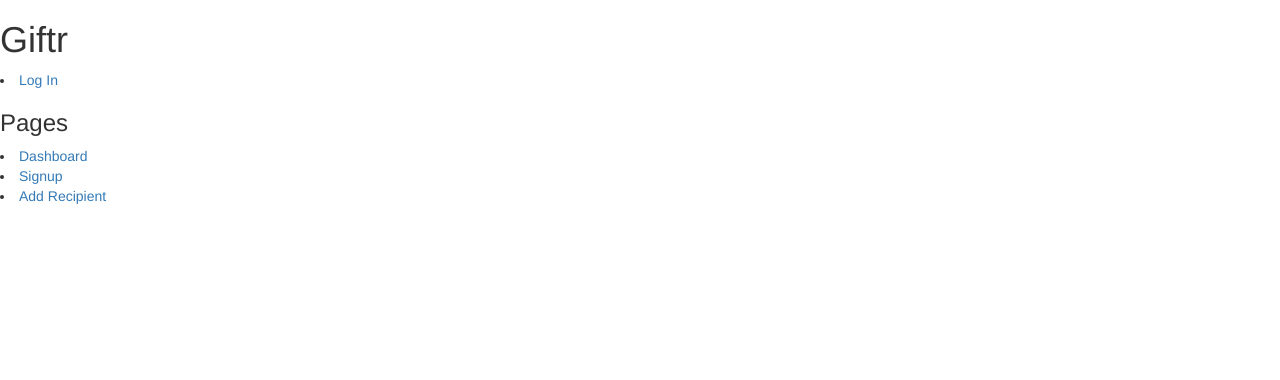
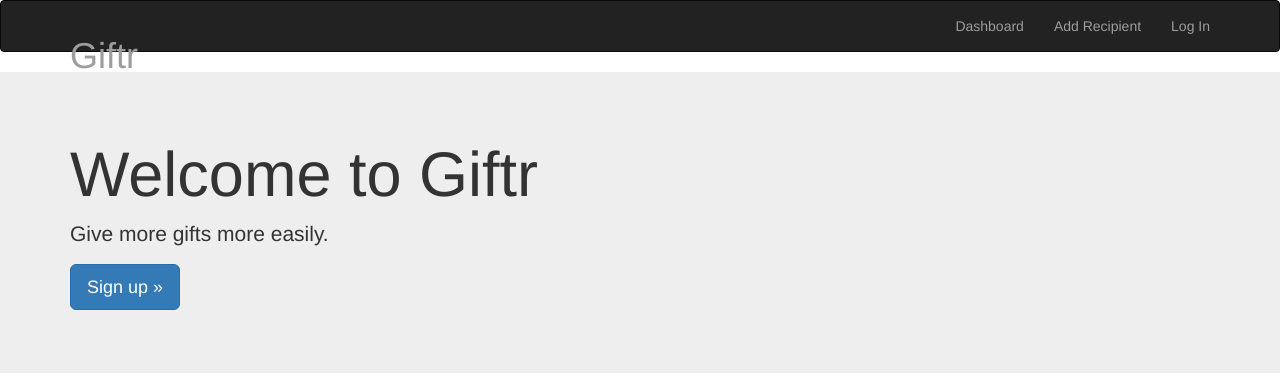
Before and after one commit to jsmoxon/giftr, a Django app: template gifts/templates/home_page.html in a window 1280 px wide. Shown: the top 380 px of the page. Run offline with Django 3.2, Linux system fonts and the light colour scheme; the template is opened without the code that fills it, so the values that code supplies are empty; some libraries are stand-ins or nearby versions.

Commit message:
make like extroverter

```diff
--- a/giftr/urls.py
+++ b/giftr/urls.py
@@ -15,4 +15,5 @@ urlpatterns = patterns('',
     url(r'^logout/$', 'django.contrib.auth.views.logout', {'next_page': '/'}),
 
     url(r'^gifts/', include('gifts.urls')),
+    #url*(r'^pk/', 'gifts.views.pk')
 )
--- a/gifts/templates/home_page.html
+++ b/gifts/templates/home_page.html
@@ -1,13 +1,72 @@
 {% extends 'base.html' %}
 {% block content %}
-<h1>Giftr</h1>
+  <div class="navbar navbar-inverse" id="header">
+    <div class="container">
+      <div class="navbar-header">
+	<a class="navbar-brand" href="/"><h1>Giftr</h1></a>
+      </div>
+      <ul class="nav navbar-nav navbar-right">
+    <li><a href="/gifts/">Dashboard</a></li>
+	<li><a href="/gifts/add_recipient/">Add Recipient</a></li>
 	{% if user.is_authenticated %}
 	<li><a href="/logout/">Logout</a></li>
 	{% else %}
-	<li><a href="/accounts/login/">Log In</a></li>
+	<li><a href="/accounts/login/">Log In</a> <!--or <a href="signup/">Sign Up</a>--></li>
     {% endif %}
-<h3>Pages</h3>
-	<li><a href="/gifts/">Dashboard</a></li>
-	<li><a href="signup/">Signup</a></li>
-	<li><a href="/gifts/add_recipient/">Add Recipient</a></li>
+
+
+      </ul>
+    </div>
+  </div>
+
+
+
+<!--<form method="post" action="/">
+<input type='hidden' name='csrfmiddlewaretoken' value='Oace3RmdaqNLj9Sg2aLT1ErZWWjy4AuC' />
+<tr><th><label for="id_username">Username:</label></th><td><input id="id_username" maxlength="254" name="username" type="text" /></td></tr>
+<tr><th><label for="id_password">Password:</label></th><td><input id="id_password" name="password" type="password" /></td></tr>
+<input type="submit" class="btn btn-primary" value="login" />
+<input type="hidden" name="next" value="/app/contacts/" />
+</form>
+
+<a href="/signup/"><button class="btn btn-success">Signup</button></a>
+-->
+   <!-- Main jumbotron for a primary marketing message or call to action -->
+    <div class="jumbotron">
+      <div class="container">
+        <h1>Welcome to Giftr</h1>
+        <p> Give more gifts more easily.</p>
+        <p><a href="/signup/" class="btn btn-primary btn-lg" role="button">Sign up &raquo;</a></p>
+      </div>
+    </div>
+
+    <div class="container">
+      <div class="row">
+        <div class="col-md-4">
+          <img src="/static/img/icon_4060.png" width=150px>
+          <h2>Commit</h2>
+          <p>Make a list of friends you want to give gifts to.</p>
+        </div>
+        <div class="col-md-4">
+        	<img src="/static/img/icon_18772.png" width=150px>
+          <h2>Choose</h2>
+          <p>When its almost their birthday we'll recommend 3 gifts for you to choose from. </p>
+       </div>
+        <div class="col-md-4">
+          <img src="/static/img/icon_6692.png" width=150px>
+          <h2>Relax</h2>
+          <p>We'll take care of all the logistics and let you know when your friend recieved the gift.</p>
+        </div>
+      </div>
+
+
+<div class="container">
+      <hr>
+      Alarm Clock designed by <a href="http://www.thenounproject.com/madebyquan">Quan Do</a> from the <a href="http://www.thenounproject.com">Noun Project</a>
+      Hammock designed by <a href="http://www.thenounproject.com/adamatmullin">Adam  Mullin</a> from the <a href="http://www.thenounproject.com">Noun Project</a>
+</div>
+
+
+
+
 {% endblock content %}
--- a/gifts/views.py
+++ b/gifts/views.py
@@ -62,3 +62,7 @@ def dashboard(request):
 
 def select_gift(request):
 	pass
+
+
+#def pk(request):
+#			return HttpResponse("PK says hello world.")
```
Also changed, not shown: 3 other files.
